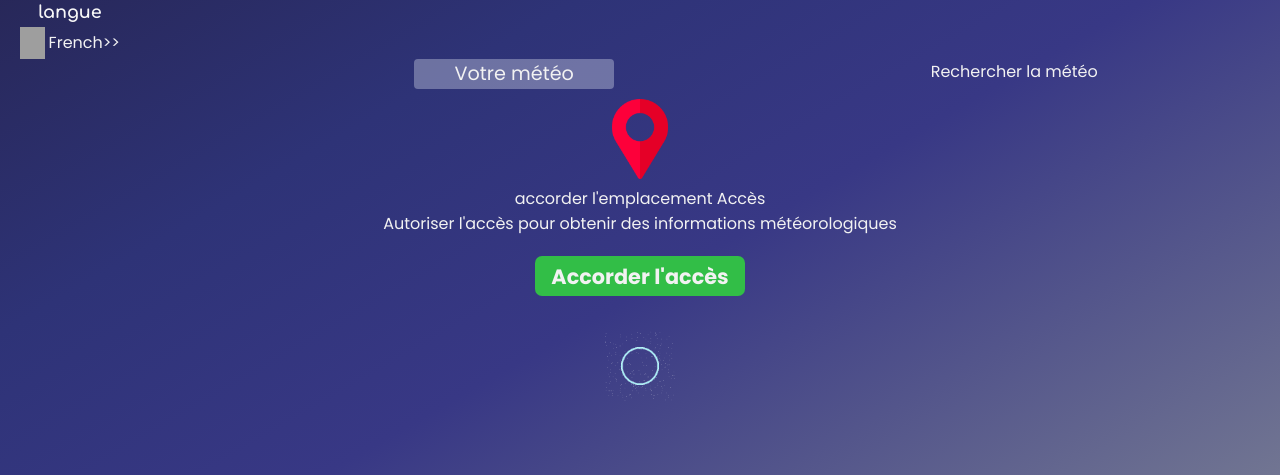
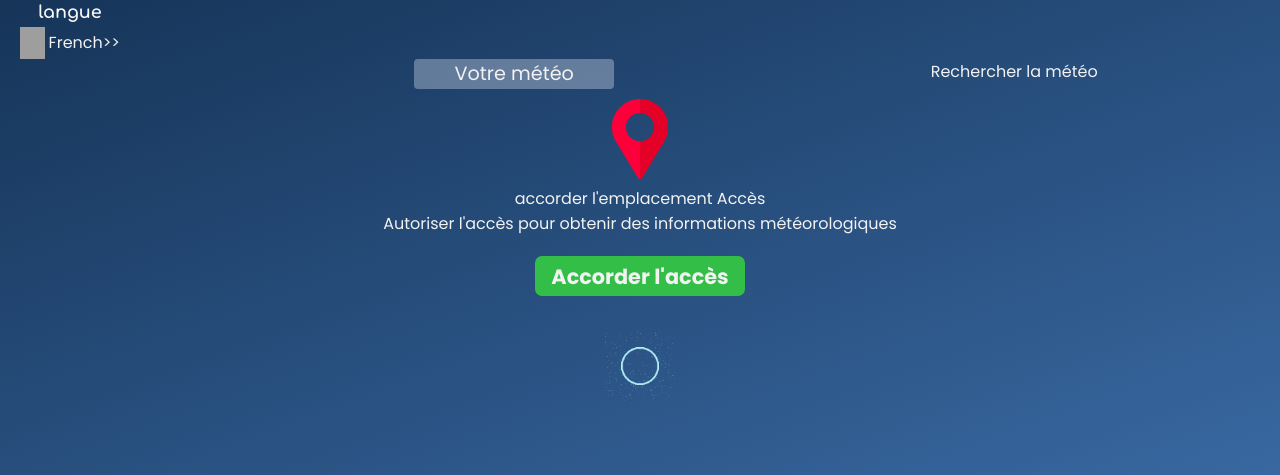
Before and after one commit to Abhi-0939/final-weather-, a plain HTML site: page index1.html in a window 1280 px wide. Shown: the part 134-609 px from the top of the page. Drawn offline with Linux system fonts and the light colour scheme; grey boxes are pictures that could not be loaded.

Commit message:
Update styles1.css

```diff
--- a/styles1.css
+++ b/styles1.css
@@ -1,3 +1,4 @@
+
 
 @import url('https://fonts.googleapis.com/css2?family=Poppins:wght@400;700&display=swap');
 @import url('https://fonts.googleapis.com/css2?family=Comfortaa:wght@700&display=swap');
@@ -7,11 +8,17 @@
     padding: 0;
     box-sizing: border-box;
 }
+:root{
+    --colorDark1: #112D4E;
+    --colorDark2: #3F72AF;
+    --colorLight1: #DBE2EF;
+    --colorLight2: #F9F7F7;
+}
 body{
     width: 100vw;
-    height: 100vh;
-    background: rgb(37,35,77);
-    background: linear-gradient(150deg, rgba(37,35,77,1) 0%, rgba(46,51,119,1) 30%, rgba(56,56,133,1) 51%, rgba(127,132,149,1) 95%);
+    height: 100%;
+    color: var(--colorLight2);
+    background-image: linear-gradient(160deg, #112d4e 0%, #3f72af 100%);;
 }
 
 .tab.current-tab{
```
